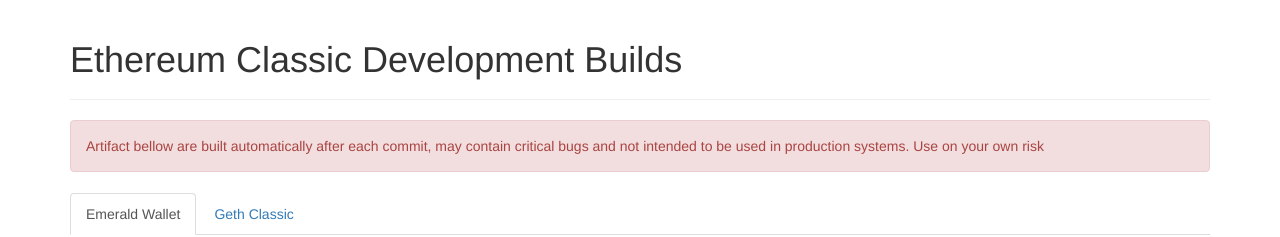
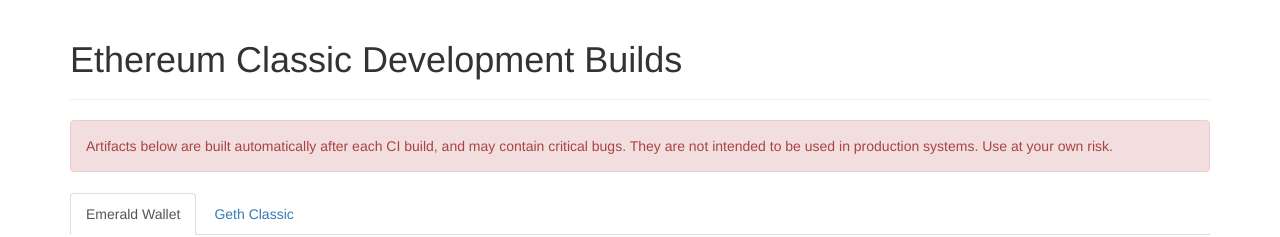
Before and after one commit to krykoder/builds, a website with bundled scripts: page src/index.html in a window 1280 px wide. Shown: the top 237 px of the page. Built offline with nearby package versions, Linux system fonts and the light colour scheme; no server answers; files whose address does not match are found by name.

Commit message:
problem: minor syntax errors in alert message
solution: fix

```diff
--- a/src/index.html
+++ b/src/index.html
@@ -16,8 +16,8 @@
     <div class="row">
         <div class="col-xs-12">
             <div class="alert alert-danger" role="alert">
-                Artifact bellow are built automatically after each commit, may contain
-                critical bugs and not intended to be used in production systems. Use on your own risk
+                Artifacts below are built automatically after each CI build, and may contain
+                critical bugs. They are not intended to be used in production systems. Use at your own risk.
             </div>
         </div>
     </div>
```
